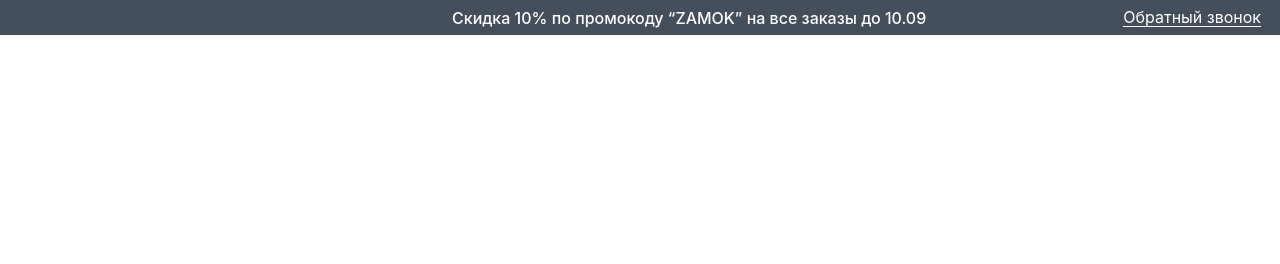
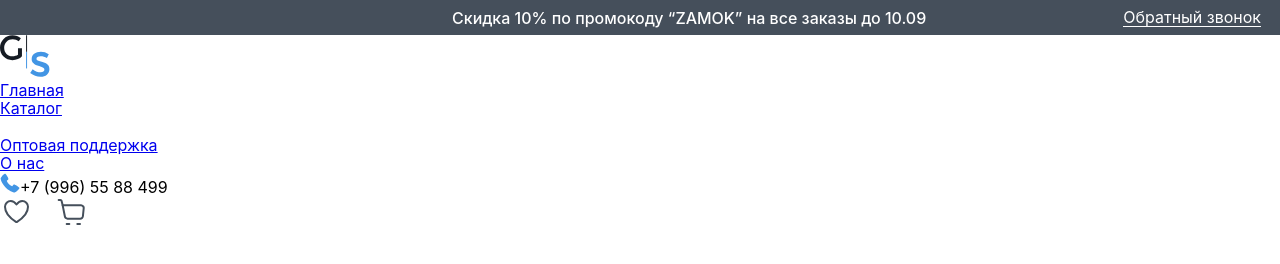
Before and after one commit to Oltinbek2010/git-hub-, a plain HTML site: page index.html in a window 1280 px wide. Drawn offline with Linux system fonts and the light colour scheme; a web font is replaced by a local one.

Commit message:
o'zgarildi

```diff
--- a/index.html
+++ b/index.html
@@ -14,8 +14,30 @@
 <body>
     <div class="container over-header">
         <p>Скидка 10% по промокоду “ZAMOK” на все заказы до 10.09</p> <a href="#">Обратный звонок</a>
-
     </div>
+    <header class="container header"><a href="#"><img src="./imgs/Logo.svg" alt="Logo" width="50.4" height="42"></a>
+        <nav class="navs">
+            <ul class="nav-list">
+                <a href="#">
+                    <li>Главная</li>
+                </a>
+                <a href="#">
+                    <li>Каталог</li><img src="." alt="">
+                </a>
+                <a href="#">
+                    <li>Оптовая поддержка</li>
+                </a>
+                <a href="#">
+                    <li>О нас</li>
+                </a>
+            </ul>
+        </nav>
+        <div class="contact">
+            <div class="phone-num"><img src="./imgs/phone-call.svg" alt="Call number" width="20" height="20">+7 (996) 55
+                88 499</div>
+            <img src="./imgs/like.svg" alt="Shop" width="88" height="32">
+        </div>
+    </header>
 </body>
 
 </html>
--- a/styles/style.css
+++ b/styles/style.css
@@ -34,4 +34,12 @@ body {
     letter-spacing: 12%;
     text-decoration: none;
     border-bottom: 1px solid #FFFFFF;
+    transition: all 0.5s;
 }
+
+.over-header a:hover {
+    background-color: #fff;
+    color: #454f5b;
+    border-radius: 6px;
+    padding: 0px 3px;
+}
```
